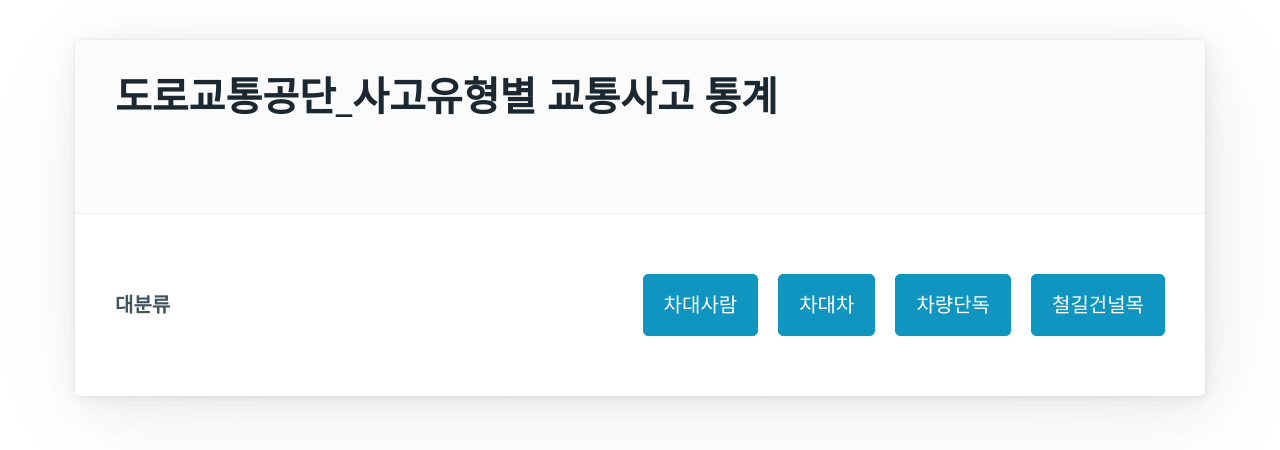
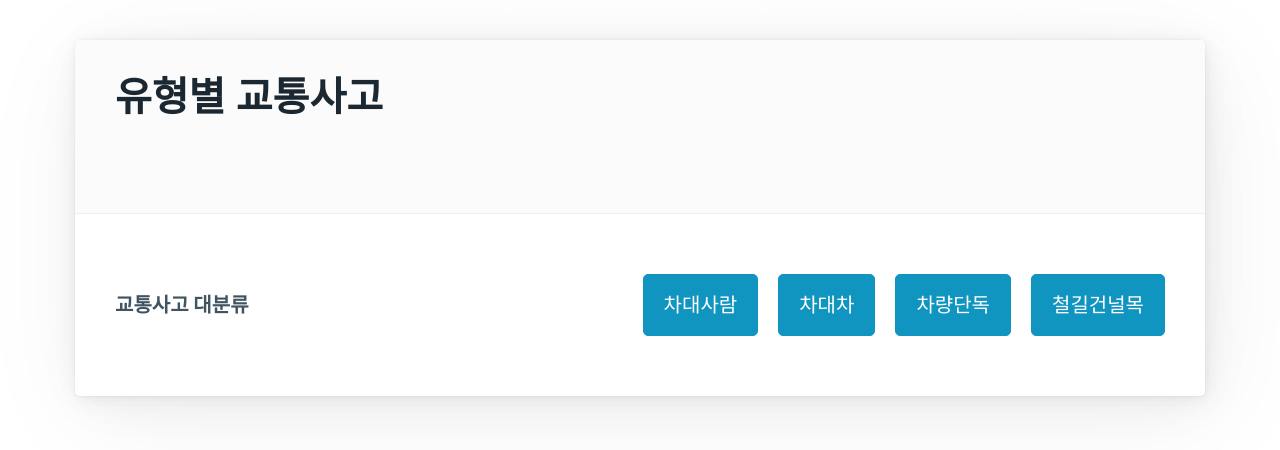
Before and after one commit to pnumin/k4_react, a React (Create React App) app: page / in a window 1280 px wide. Shown: the top 450 px of the page. Built offline with nearby package versions, Linux system fonts and the light colour scheme.

Commit message:
유형별교통사고

```diff
--- a/src/06/Taccident.js
+++ b/src/06/Taccident.js
@@ -1,32 +1,92 @@
-import Hh1 from "../comm/Hh1";
-import data from "./dataTaccident.json";
+import dataTaccident from "./dataTaccident.json" ;
+import TaccidentNav from "./TaccidentNav";
+import Hh1 from "../comm/Hh1" ;
+import { useEffect, useState } from "react";
 
 const Taccident = () => {
-    const tdata = data.data;
-    let c1 = tdata.map((item) => item.사고유형_대분류);
-    c1 = [...new Set(c1)];
-    console.log(c1)
+    //오브젝트 값 가져오기
+    //const tdata = dataTaccident['data'] ;
+    const tdata = dataTaccident.data ;
+    console.log(tdata);
 
-    let c1Tag = c1.map((item, idx) =>
-        <li key={`li${idx}`}><button>{item}</button></li>
-    );
+    //대분류
+    //배열 순회
+    let c1 = tdata.map((k) => k.사고유형_대분류 );
+    c1 = [...new Set(c1)] ;
 
+    // console.log("c1=", c1) ;
+
+    //대분류 선택
+    const [sel1 , setSel1] = useState() ;
+
+    //중분류
+    const [c2, setC2] = useState();
+
+    //중분류 선택
+    const [sel2 , setSel2] = useState() ;
+
+    //선택항목 태그
+    const [divTag, setDivTag] = useState();
+
+
+    useEffect(() => {
+        if (!sel1) return;
+
+        let temp = tdata.filter((item) => item.사고유형_대분류 === sel1 )
+        temp = temp.map((item) => item.사고유형_중분류) ;
+
+        // let temp = tdata
+        // .filter((item) => item.사고유형_대분류 === sel1 )
+        // .map((item) => item.사고유형_중분류) ;
+        // console.log("temp" , temp)
+
+        //중분류 생성
+        setC2(temp);
+        setSel2();
+        setDivTag();
+    }, [sel1]);
+
+    //중분류 선택
+    useEffect(() => {
+        if (!sel2)  return ;
+
+        console.log("sel2",sel1, sel2)
+        let temp = tdata.filter((item)=>
+            item.사고유형_대분류 === sel1 &&
+            item.사고유형_중분류 === sel2)
+
+        //결과가 object
+        temp = temp[0] ;
+
+        //object 전체 순회
+        // temp = Object.keys(temp).map((item, idx) =>
+        //     //  [item , temp[item]]
+        //     <div key={`d${idx}`}>{item} : {temp[item]}</div>
+        // );
+
+        let k = Object.keys(temp).filter((item)=>
+            (item !=='사고유형_대분류' && item !=='사고유형_중분류')
+        )
+
+        temp = k.map((item, idx) =>
+            <div key={`d${idx}`}>{item} : {temp[item]}</div>
+        )
+        setDivTag(temp);
+        console.log(temp)
+    }, [sel2]) ;
 
     return (
         <main className="container">
             <article>
-                <Hh1 title='도로교통공단_사고유형별 교통사고 통계' />
-                <nav>
-                    <ul>
-                        <li><strong>대분류</strong></li>
-                    </ul>
-                    <ul>
-                        {c1Tag}
-                    </ul>
-                </nav>
+                <Hh1 title ='유형별 교통사고' />
+                <TaccidentNav title='교통사고 대분류' c={c1} setSel={setSel1} />
+                {c2 && <TaccidentNav title='교통사고 중분류' c={c2} setSel={setSel2} />}
+                <div className="grid">
+                    {divTag}
+                </div>
             </article>
         </main>
-    );
+    )
 }
 
-export default Taccident;
+export default Taccident ;
--- /dev/null
+++ b/src/06/TaccidentNav.js
@@ -0,0 +1,25 @@
+const TaccidentNav = ({title, c, setSel}) => {
+    console.log("tn" , c)
+
+    const handleClick = (k) => {
+        setSel(k) ;
+    }
+
+    const liTag = c.map((item, idx) =>
+        <li key={`li${idx}`}>
+            <button onClick={() => handleClick(item) }>{item}</button>
+        </li>
+    );
+    return (
+        <nav>
+            <ul>
+                <li><strong>{title}</strong></li>
+            </ul>
+            <ul>
+                {liTag}
+            </ul>
+        </nav>
+    )
+}
+
+export default TaccidentNav;
```
Also changed, not shown: src/06/Taccident copy.js (added, +32 -0 lines), image.png (added), 1 other file (tests, documents, lock files or other folders).
